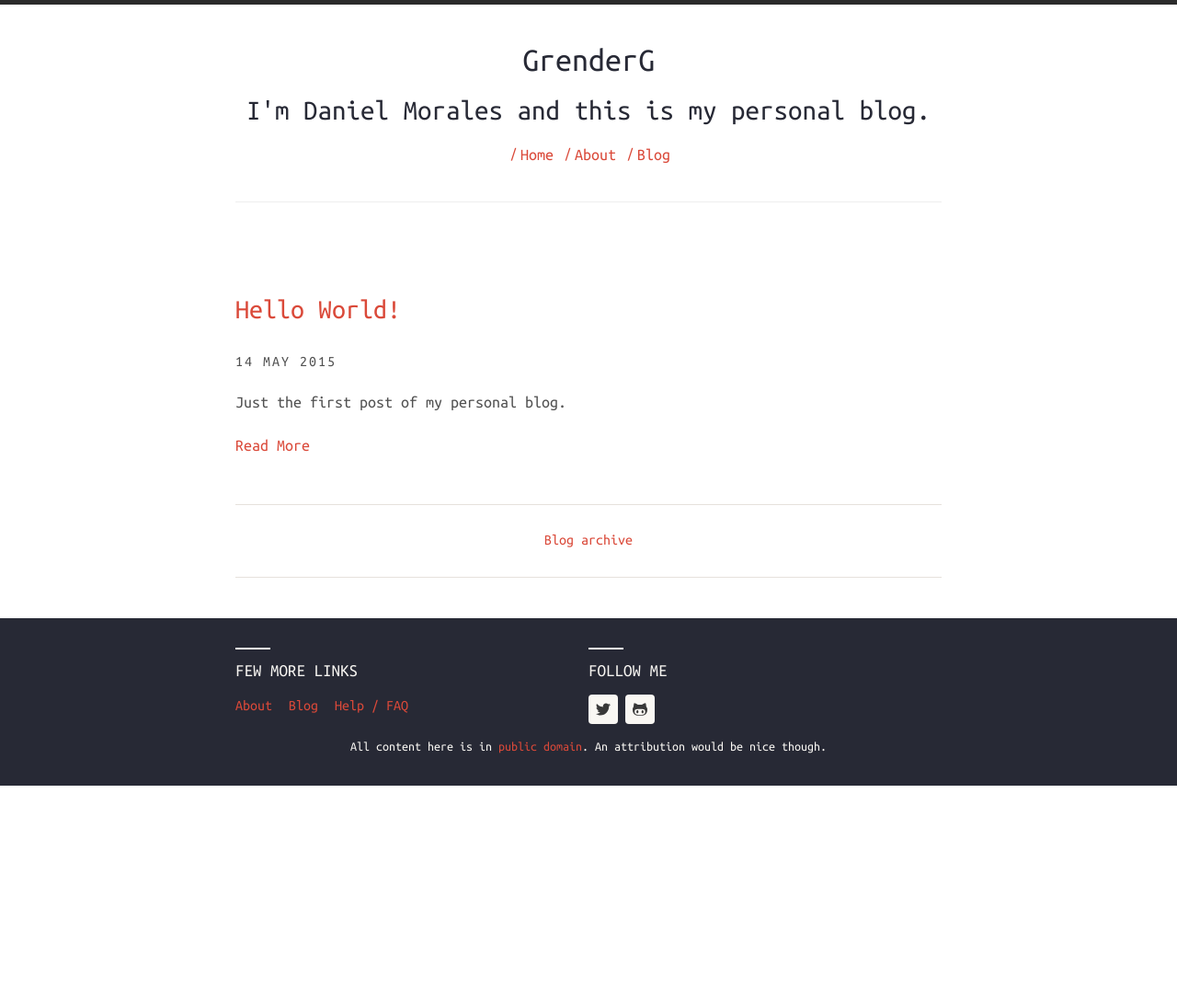
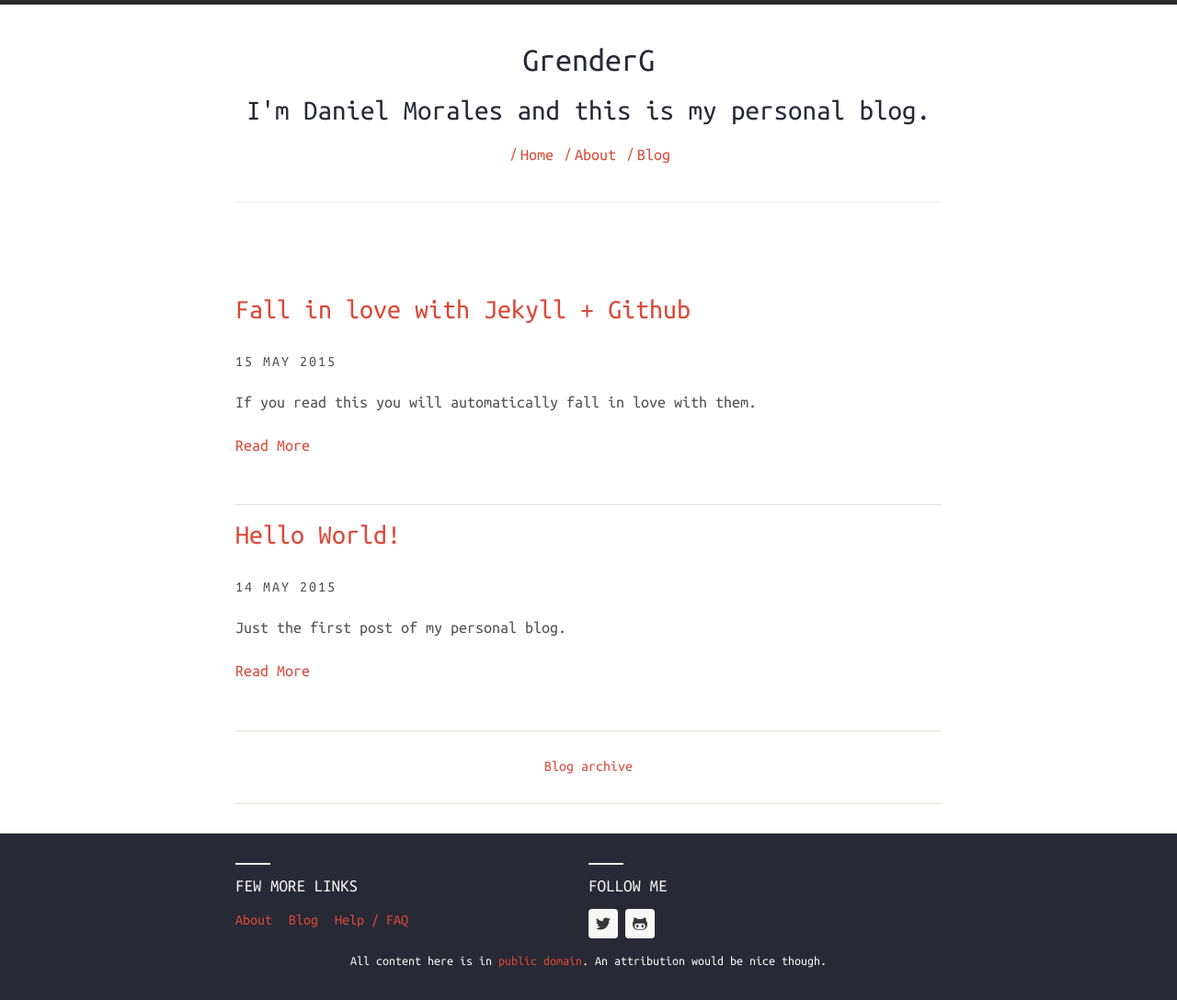
Before and after one commit to GrenderG/grenderg.github.io, a Jekyll site: the page built from index.html, in a window 1280 px wide. Shown: the whole page at 92% size. Built offline with Jekyll 4.4.1, drawn with Linux system fonts in a browser that asks for light colours; nearby versions of some CDN libraries; a file with an impossible date is left out; before the commit the page ends 900 px from its top, so only the background shows below that.

Commit message:
Update 2015-05-15-your-filename.md

```diff
--- a/_posts/2015-05-15-your-filename.md
+++ b/_posts/2015-05-15-your-filename.md
@@ -2,7 +2,7 @@
 published: true
 layout: post
 title: Fall in love with Jekyll + Github
-date: null
+date: 2015-05-15 17:35:00
 description: If you read this you will automatically fall in love with them.
 categories:
   - jekyll
```
